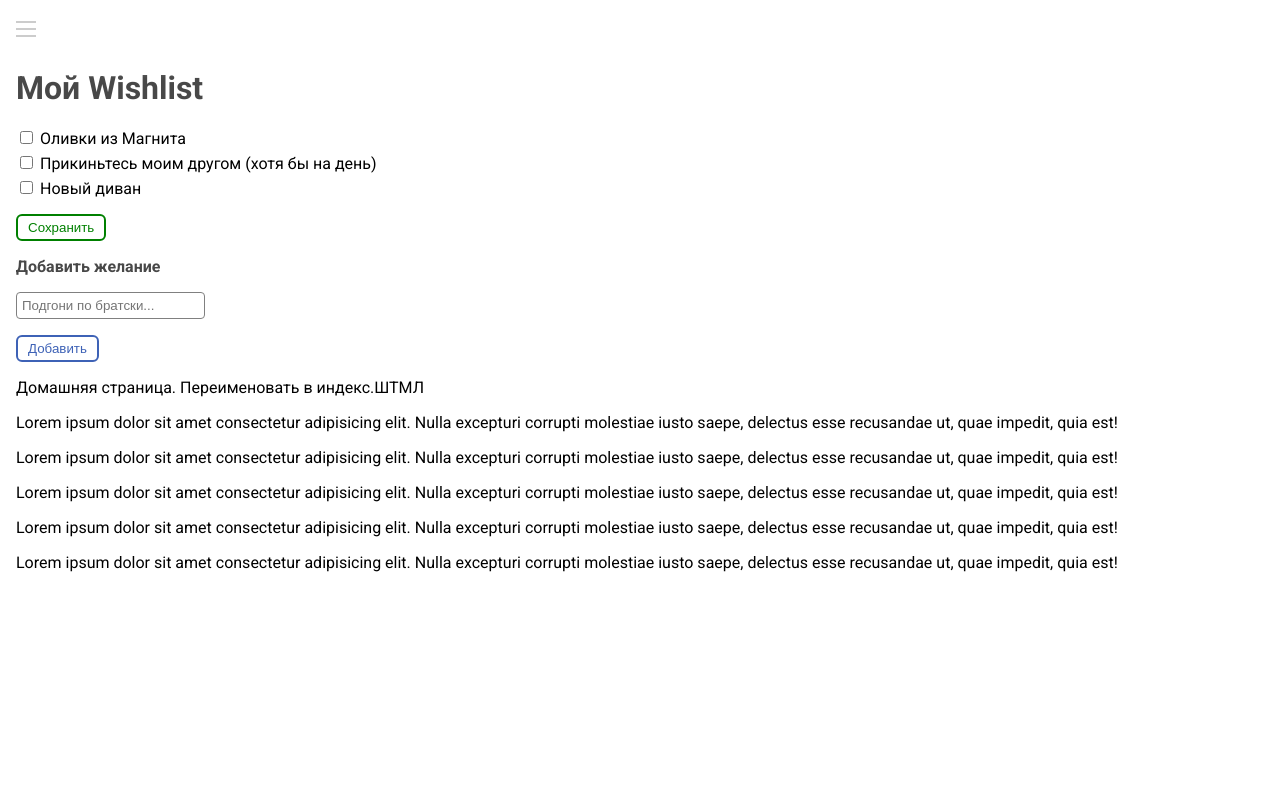
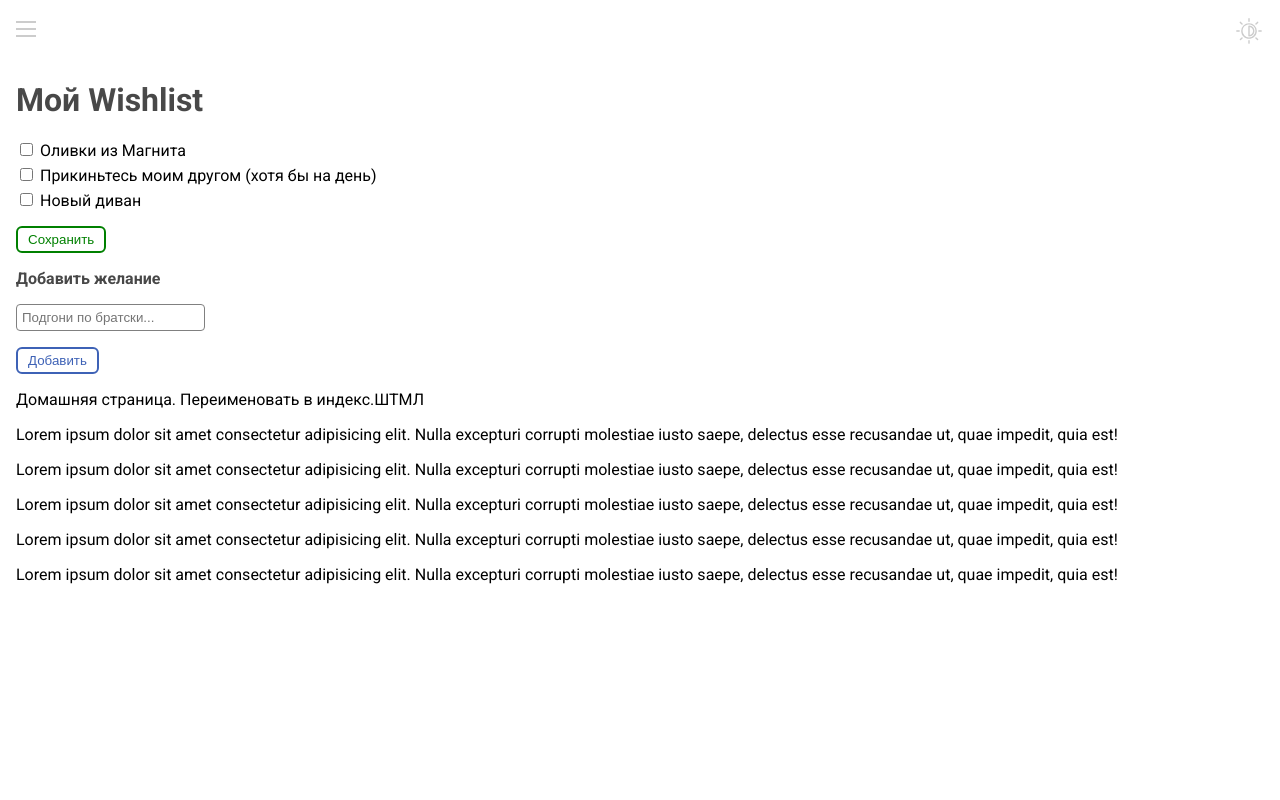
Before and after one commit to zhurbonjour/WishlistWebApplication, a Django app: page /home/ in a window 1280 px wide. Run offline with Django 3.2, Linux system fonts and the light colour scheme; grey boxes are pictures that could not be loaded.

Commit message:
Add dark-theme toggler

```diff
--- a/WishlistWebApplication/templates/base.html
+++ b/WishlistWebApplication/templates/base.html
@@ -47,6 +47,15 @@
             <div></div>
             <div></div>
         </label>
+        <div>
+            <button class="btn">
+                <img width="30px"
+                     src="{% static 'images/night-light.svg' %}"
+                     alt="theme-toggle"
+                     id="themeToggler"
+                >
+            </button>
+        </div>
     </header>
     <div class="content__inner">
         <h1>Мой Wishlist</h1>
@@ -100,5 +109,6 @@
 </div>
 
 </body>
+<script src="{% static 'js/main.js' %}"></script>
 
 </html>
--- /dev/null
+++ b/static/js/main.js
@@ -0,0 +1,11 @@
+document.addEventListener('DOMContentLoaded', () => {
+  const themeToggler        = document.getElementById('themeToggler');
+
+  /******************
+   *** Dark theme ***
+   ******************/
+  if (window.matchMedia('(prefers-color-scheme: dark)').matches) document.body.classList.add('night-theme');
+  themeToggler.addEventListener('click', () => {
+    document.body.classList.toggle('night-theme');
+  })
+})
--- a/static/styles/style.css
+++ b/static/styles/style.css
@@ -86,6 +86,9 @@ body {
     padding: 1rem 1rem;
     background-color: #fff;
     box-shadow: 0 1rem .5rem white;
+
+    display: flex;
+    justify-content: space-between;
 }
 
 .label-openChbx > div {
@@ -122,6 +125,38 @@ body {
     text-decoration: line-through ;
 }
 
+/* night theme */
+.night-theme .bg {
+    background: #183477;
+    background: linear-gradient(-15deg, #090202 0%, #183477 100%);
+    color: #d7d7d7;
+}
+
+.night-theme .content,
+.night-theme input,
+.night-theme h1,
+.night-theme h2,
+.night-theme h3,
+.night-theme h4,
+.night-theme h5,
+.night-theme h6 {
+    background-color: #111727;
+    color: #c2c1c1 !important;
+}
+
+.night-theme header {
+    background-color: #111727;
+    box-shadow: 0 1rem .5rem #111727;
+}
+
+@media (prefers-color-scheme: dark) {
+    .themed {
+        background: white;
+        color: black;
+    }
+}
+/* end night theme */
+
 /* common styles */
 .link-remove-default {
     color: inherit;
@@ -132,20 +167,24 @@ body {
     background-color: inherit;
     border: none;
     cursor: pointer;
-    border: 2px solid;
-    border-radius: 6px;
-    padding: 4px 10px;
+    padding: 0;
     display: block;
 }
 
 .btn-success {
     color: green;
+    border: 2px solid;
+    border-radius: 6px;
     border-color: green;
+    padding: 4px 10px;
 }
 
 .btn-primary {
     color: #3e62b6;
+    border: 2px solid;
+    border-radius: 6px;
     border-color: #3e62b6;
+    padding: 4px 10px;
 }
 
 input[type=text] {
```
Also changed, not shown: static/images/night-light.svg (added).
